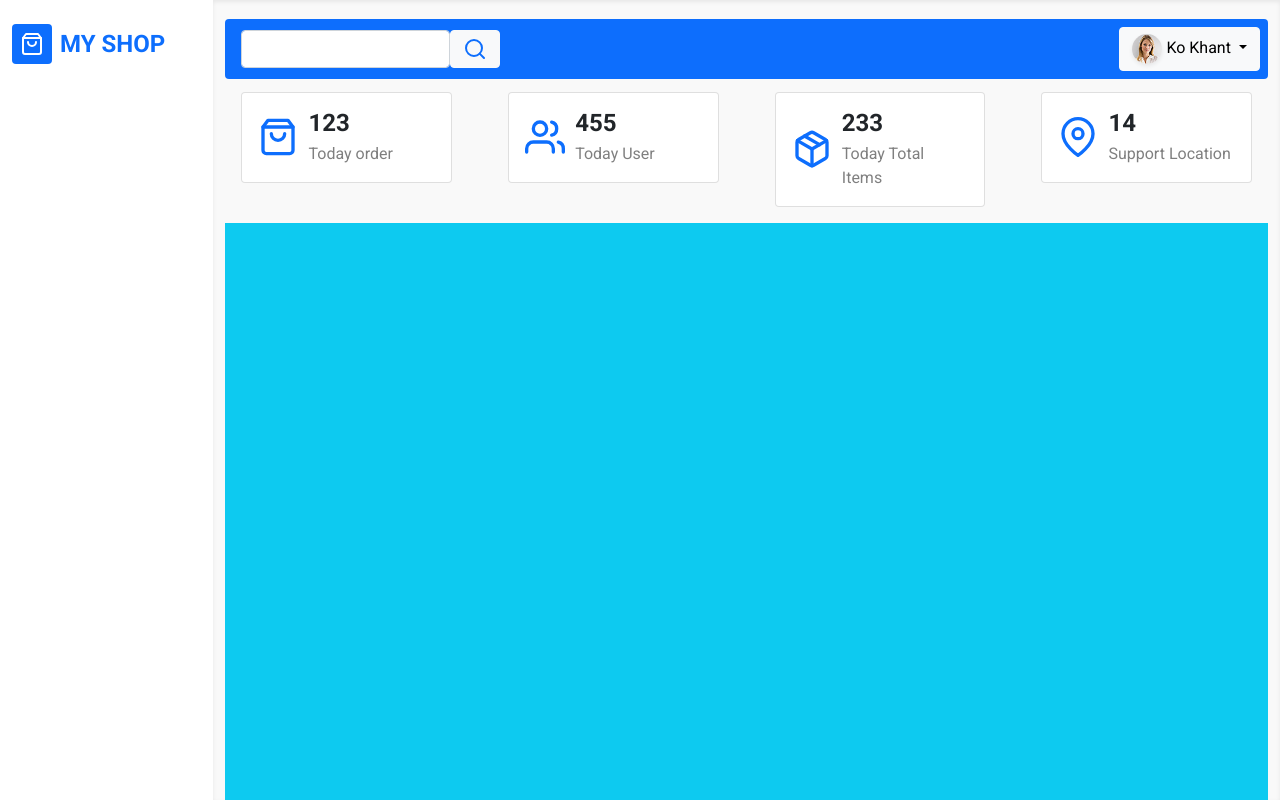
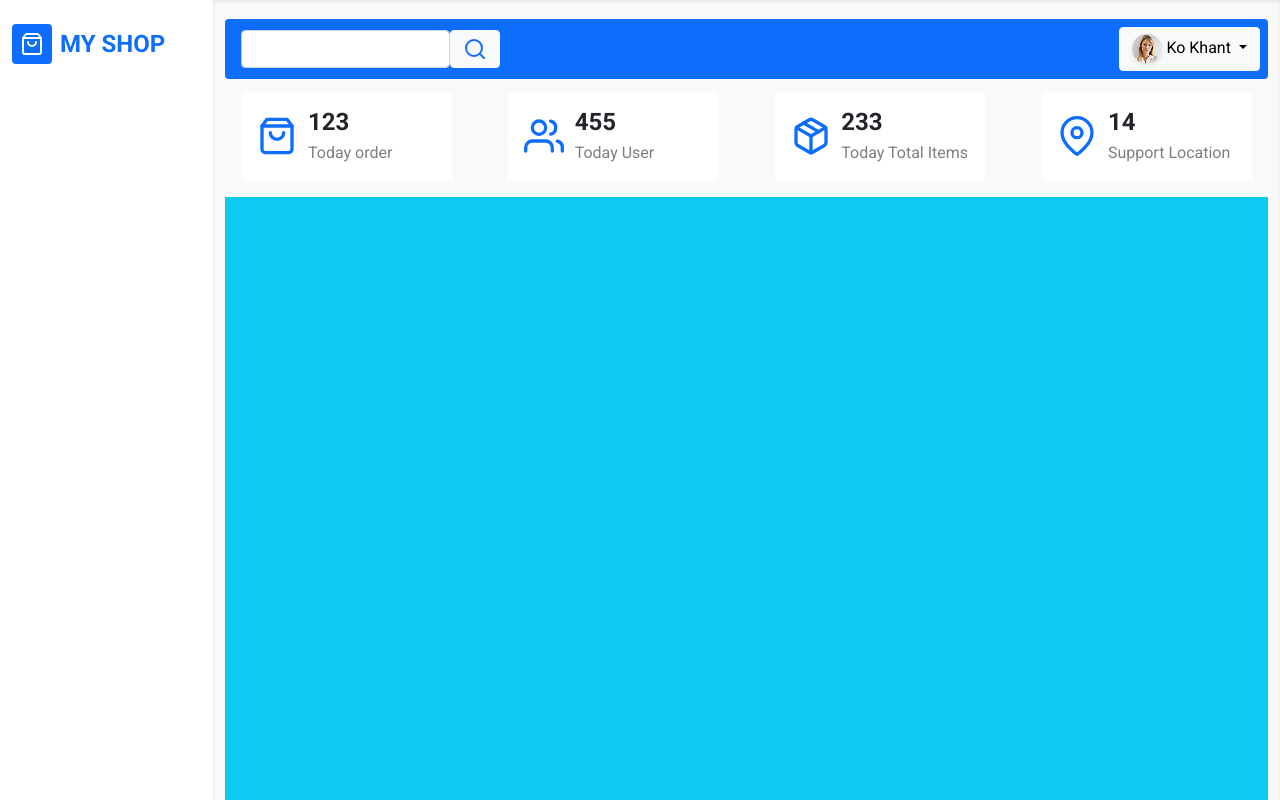
Before and after one commit to aungkokokhant16/AdminDashboard, a website: page index.html in a window 1280 px wide. Drawn offline with nearby package versions, Linux system fonts and the light colour scheme; files whose address does not match are found by name.

```diff
--- a/css/style.css
+++ b/css/style.css
@@ -36,6 +36,24 @@
     height: 40px!important;
 }
 
+.card {
+    border: none;
+}
+
+.status-card {
+    transition: 0.5s;
+}
+
+.status-card:hover {
+    transform: translateY(-5px);
+    box-shadow: 0 0 5px rgba(0, 0, 0, .5);
+}
+
+.status-card:active {
+    transform: scale(1.03);
+    box-shadow: 0 0 15px rgba(0, 0, 0, 0.5);
+}
+
 @media screen and (max-width: 780px) {
     .sidebar {
         position: fixed;
--- a/index.html
+++ b/index.html
@@ -61,8 +61,8 @@
                 </div>
                 <div class="row">
                     <div class="col-12 col-md-6 col-lg-6 col-xl-3">
-                        <div class="card m-3 ">
-                            <div class="card-body">
+                        <div class="card m-3 status-card ">
+                            <div class="card-body " onclick="go('https://google.com')">
                                 <div class="row align-items-center">
                                     <div class="col-3">
                                         <i data-feather="shopping-bag" class=" feather-size text-primary "></i>
@@ -78,7 +78,7 @@
                         </div>
                     </div>
                     <div class="col-12 col-md-6 col-lg-6 col-xl-3">
-                        <div class="card m-3 ">
+                        <div class="card m-3 status-card">
                             <div class="card-body">
                                 <div class="row align-items-center">
                                     <div class="col-3">
@@ -95,7 +95,7 @@
                         </div>
                     </div>
                     <div class="col-12 col-md-6 col-lg-6 col-xl-3">
-                        <div class="card m-3 ">
+                        <div class="card m-3 status-card ">
                             <div class="card-body">
                                 <div class="row align-items-center">
                                     <div class="col-3">
@@ -112,7 +112,7 @@
                         </div>
                     </div>
                     <div class="col-12 col-md-6 col-lg-6 col-xl-3">
-                        <div class="card m-3 ">
+                        <div class="card m-3 status-card ">
                             <div class="card-body">
                                 <div class="row align-items-center">
                                     <div class="col-3">
--- a/js/app.js
+++ b/js/app.js
@@ -5,3 +5,9 @@
 $(".hide-sidebar-btn").click(function() {
     $(".sidebar").animate({ marginLeft: "-100%" });
 });
+
+function go(url) {
+    setTimeout(function() {
+        location.href = `${url}`;
+    }, 500);
+}
```
